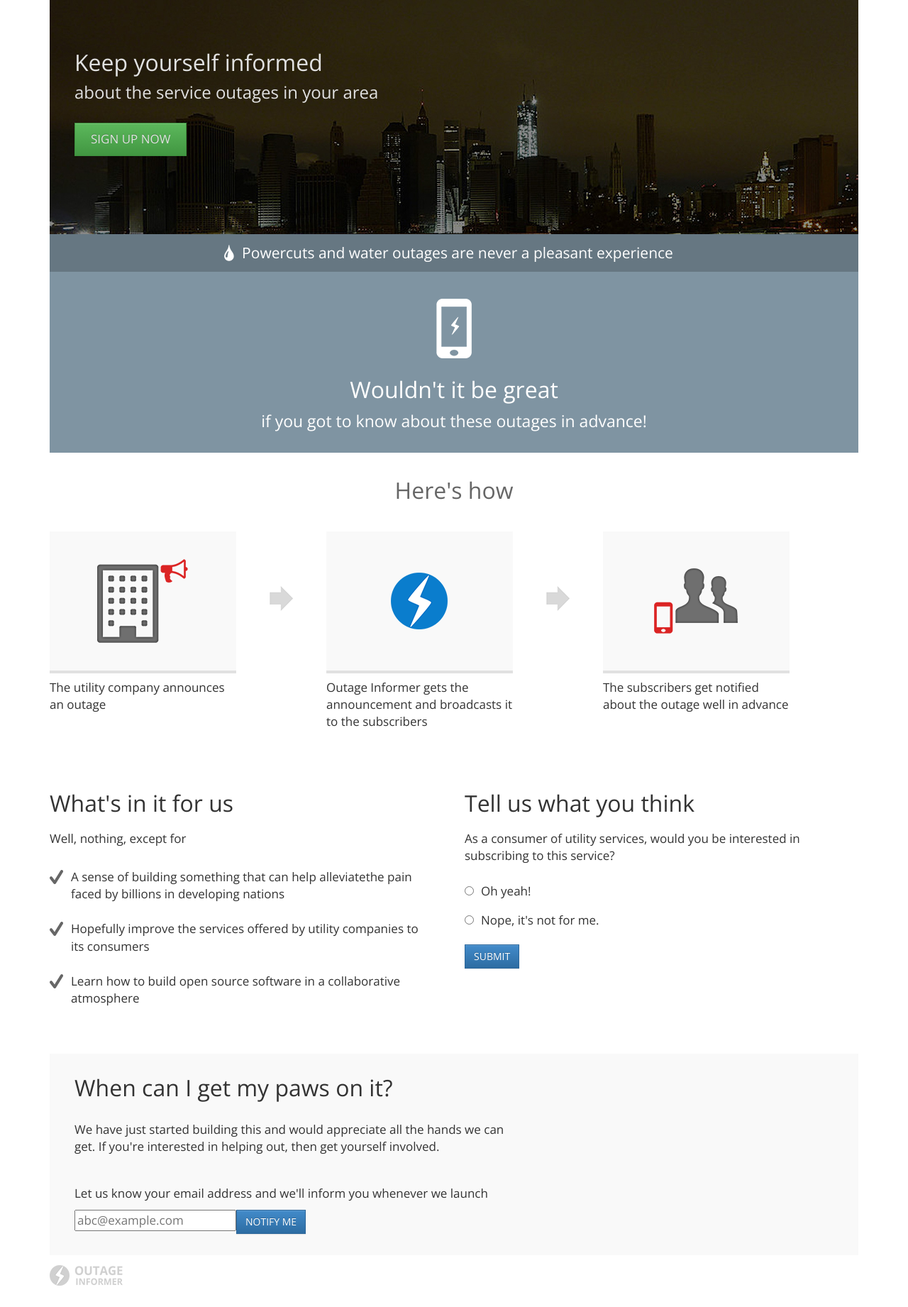
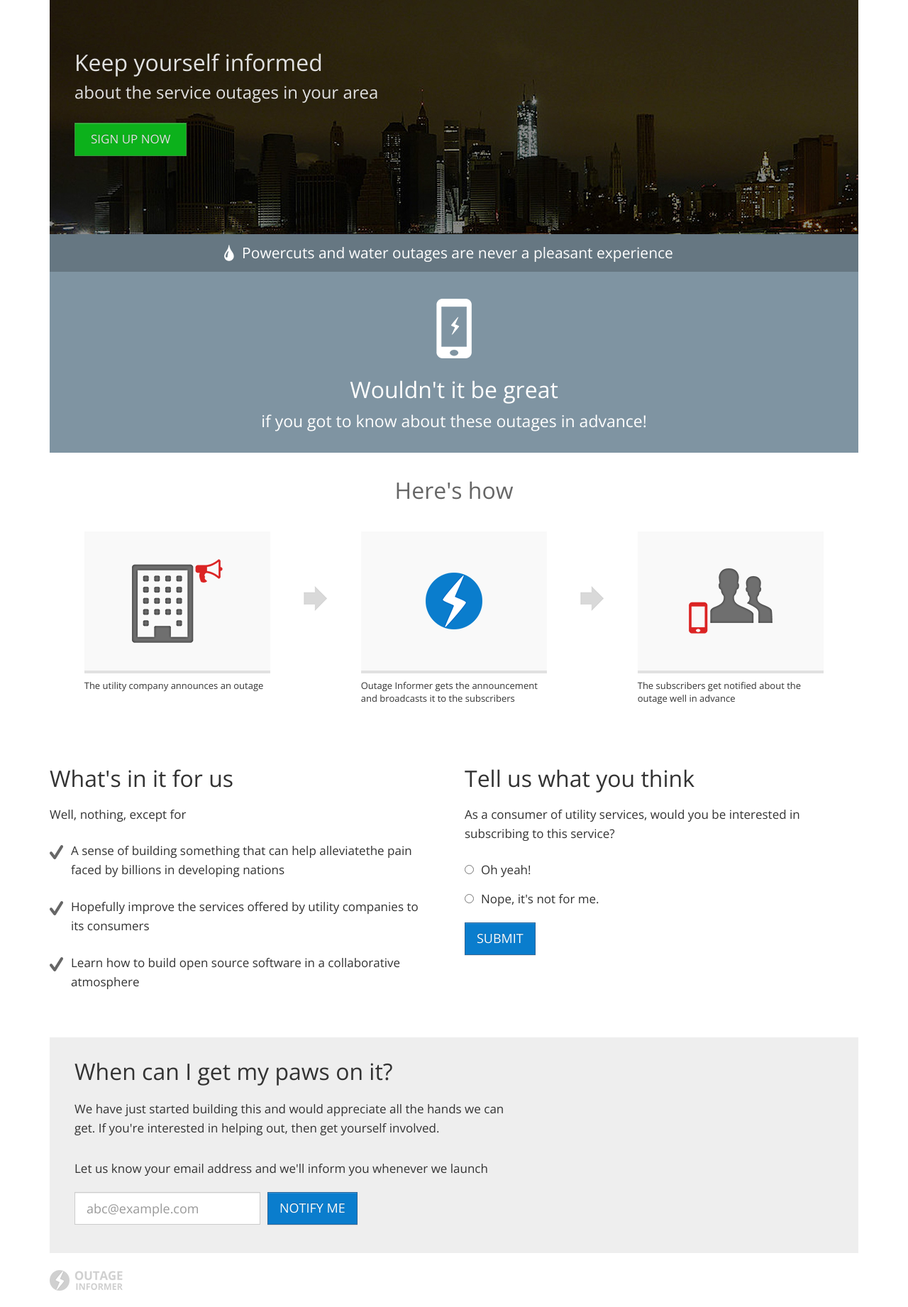
Before and after one commit to UtilityOutageInformer/WebApp, a Node server app: page / in a window 1280 px wide. Shown: the part 71-1913 px from the top of the page at 71% size. Before the commit the page ends 1883 px from the top, so only its background shows below. Run offline with Node 20, Linux system fonts and the light colour scheme.

Commit message:
Jaideep | Sign up styling, fix for steps center alignment

```diff
--- a/public/stylesheets/style.css
+++ b/public/stylesheets/style.css
@@ -16,6 +16,20 @@ h3 {
 
 .btn {
   border-radius: 0;
+}
+.btn-primary {
+  background-color: #0a7dcd;
+  background-image: none;
+}
+.btn-primary:hover, .btn-primary:focus {
+  background-color: #2491DA;
+}
+.btn-success {
+  background-color: #0cb11b;
+  background-image: none;
+}
+.btn-success:hover, .btn-success:focus {
+  background-color: #21C221;
 }
 
 header {
@@ -150,6 +164,7 @@ header ul a:hover {
 
 .step-text {
   padding-top: 8px;
+  font-size: 13px;
 }
 
 .step-1 {
@@ -175,17 +190,23 @@ header ul a:hover {
 .info ul {
   list-style: none;
   margin: 0;
-  padding: 20px 0 0;
+  padding: 14px 0 0;
 }
 
 .info li {
-  background: url(../images/icon-check.png) no-repeat left 2px;
+  background: url(../images/icon-check.png) no-repeat left 6px;
   padding: 0 30px 25px;
+}
+.info li,
+.info p {
+  line-height: 27px;
 }
 
 .sign-up {
-  background: #f9f9f9;
+  background: #eee;
   padding: 30px 35px;
+  line-height: 27px;
+  margin-bottom: 10px;
 }
 
 .sign-up h3,
@@ -211,9 +232,20 @@ header ul a:hover {
 }
 
 .sign-up-header {
+  margin: 0 0 22px;
+}
+.subscribe-form {
+  padding: 10px 0;
+}
+.sign-up-part-1 {
   margin: 0 0 30px;
 }
-
-.sign-up-part-1 {
-  margin: 0 0 42px;
+.sign-up .form-control {
+  margin-right: 10px;
+  border-radius: 0;
 }
+@media (min-width: 992px) {
+  .step-col-first {
+    margin-left: 4.166665%;
+  }
+}
--- a/views/index.jade
+++ b/views/index.jade
@@ -27,17 +27,17 @@ block content
       .col-lg-12
         h3 Here's how
     .row
-      .col-lg-3
+      .col-lg-3.col-md-3.step-col-first
         .step-icon.step-1
         .step-text
           p The utility company announces an outage
-      .col-lg-1.step-arrows
-      .col-lg-3
+      .col-lg-1.col-md-1.step-arrows
+      .col-lg-3.col-md-3
         .step-icon.step-2
         .step-text
           p Outage Informer gets the announcement and broadcasts it to the subscribers
-      .col-lg-1.step-arrows
-      .col-lg-3
+      .col-lg-1.col-md-1.step-arrows
+      .col-lg-3.col-md-3
         .step-icon.step-3
         .step-text
           p The subscribers get notified about the outage well in advance
@@ -66,7 +66,7 @@ block content
                   label(for="feedbackNo") Nope, it's not for me.
             .row
               .col-lg-12.col-md-12
-                input.btn.btn-primary(type="submit", value="SUBMIT")
+                input.btn.btn-primary.btn-lg(type="submit", value="SUBMIT")
 
   .sign-up
     .row
@@ -75,5 +75,8 @@ block content
         p.sign-up-part-1 We have just started building this and would appreciate all the hands we can get. If you're interested in helping out, then get yourself involved.
         p.sign-up-part-2 Let us know your email address and we'll inform you whenever we launch
         .subscribe-form
-          input(type="text", name="", placeholder="abc@example.com")
-          input.btn.btn-primary(type="submit", value="NOTIFY ME")
+          form.form-inline
+            .form-group
+              input.form-control.input-lg(type="text", name="", placeholder="abc@example.com")
+            .form-group
+              input.btn.btn-primary.btn-lg(type="submit", value="NOTIFY ME")
```
